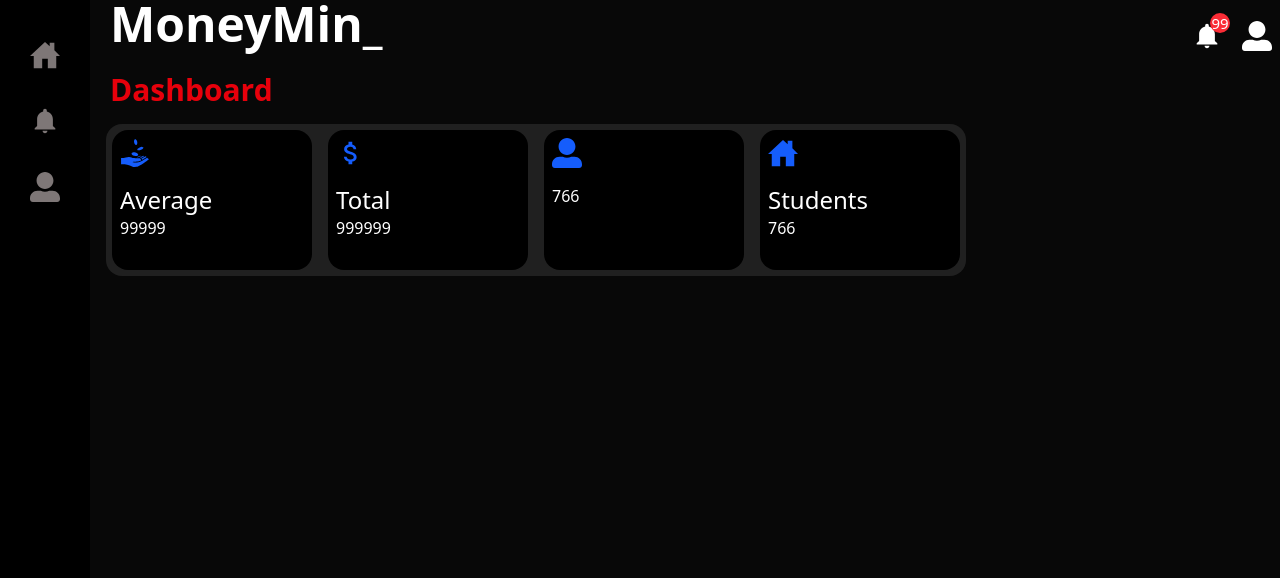
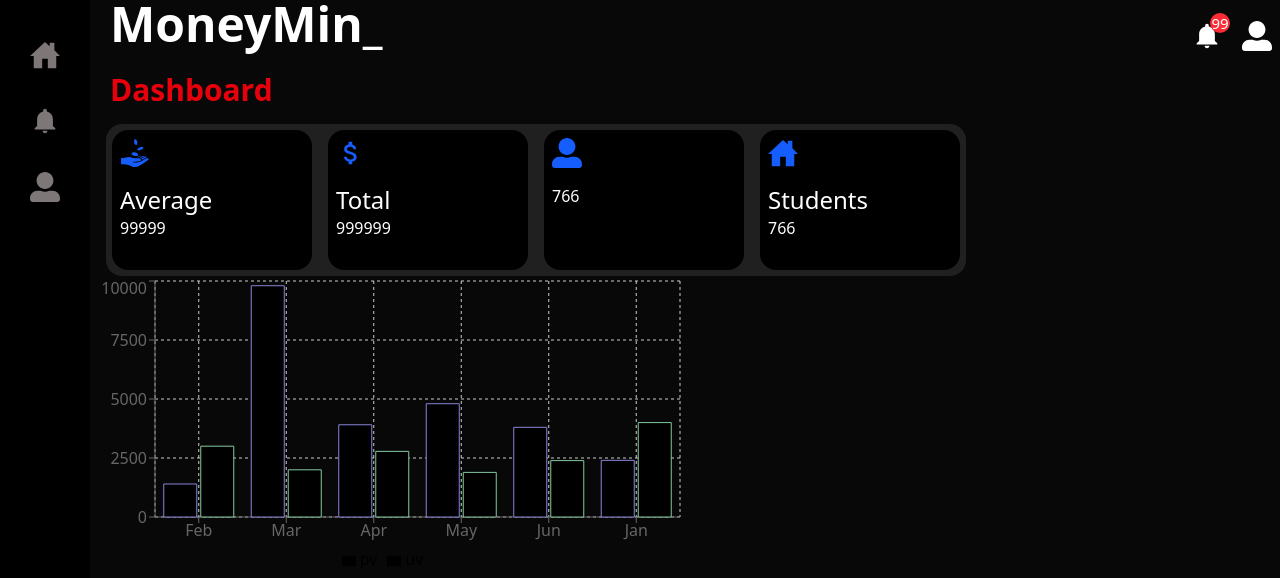
Before and after one commit to KavumaHakim/MoneyMind, a React (Vite) app: page / in a window 1280 px wide. Shown: the top 578 px of the page. Built offline with nearby package versions, Linux system fonts and the light colour scheme.

Commit message:
feat: add Chart component for data visualization in Dashboard

```diff
--- a/src/Pages/dashboard.tsx
+++ b/src/Pages/dashboard.tsx
@@ -5,7 +5,7 @@ import { MdAttachMoney } from "react-icons/md";
 import { GiReceiveMoney } from "react-icons/gi";
 import Sidebar from "../components/Sidebar";
 import Heading from "../components/header";
-
+import Chart from "../components/Chart";
 
 
 const Dashboard = () => {
@@ -20,7 +20,9 @@ const Dashboard = () => {
                         <InfoCard cardName="Total" icon={MdAttachMoney} value="999999"/>
                         <InfoCard cardName="" icon={FaUserAlt} value="766"/>
                         <InfoCard cardName="Students" icon={IoHomeSharp} value="766"/>
+
                     </div>
+                    <Chart />
             </div>
         </div>
         )
--- /dev/null
+++ b/src/components/Chart.tsx
@@ -0,0 +1,28 @@
+import { Bar, BarChart, XAxis, YAxis, CartesianGrid, Tooltip, Legend, ResponsiveContainer } from 'recharts';
+
+const data = [
+    { name: 'Feb', uv: 3000, pv: 1398 },
+    { name: 'Mar', uv: 2000, pv: 9800 },
+    { name: 'Apr', uv: 2780, pv: 3908 },
+    { name: 'May', uv: 1890, pv: 4800 },
+    { name: 'Jun', uv: 2390, pv: 3800 },
+    { name: 'Jan', uv: 4000, pv: 2400 },
+];
+
+const Chart = () => {
+    return(
+<ResponsiveContainer width="50%" height={300}>
+        <BarChart data={data}>
+            <CartesianGrid strokeDasharray="3 3" />
+            <XAxis dataKey="name" />
+            <YAxis />
+            <Tooltip />
+            <Legend />
+            <Bar type="monotone" dataKey="pv" stroke="#8884d8" />
+            <Bar type="monotone" dataKey="uv" stroke="#82ca9d" />
+        </BarChart>
+</ResponsiveContainer>
+    )
+}
+
+export default Chart;
```
